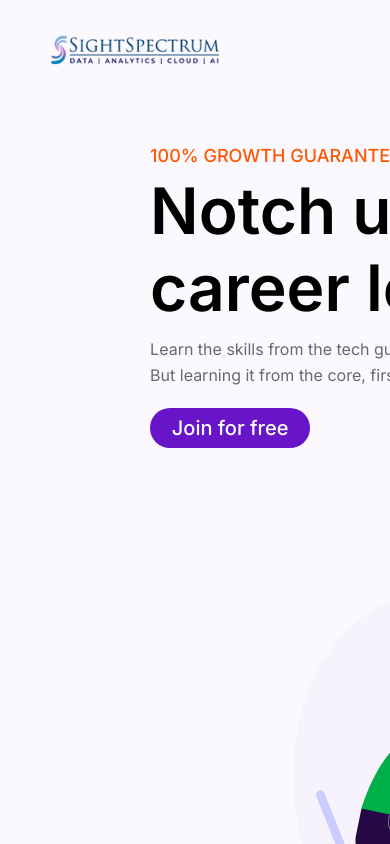
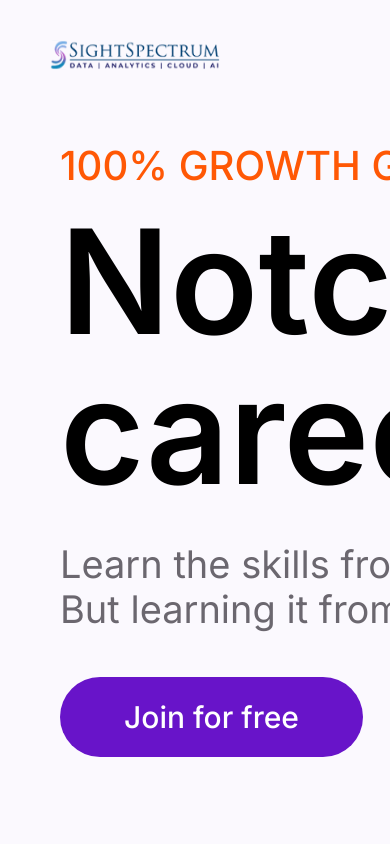
Before and after one commit to Josphine-Swetha23/ssbootcamp, a Next.js app: page / in a window 390 px wide. Shown: the top 844 px of the page. Built offline with nearby package versions, Linux system fonts and the light colour scheme.

Commit message:
adjusted layout for mobile in first section

```diff
--- a/components/navbar/NavBar.jsx
+++ b/components/navbar/NavBar.jsx
@@ -6,7 +6,11 @@ import styles from './navbar.module.css'
 const NavBar = () => {
     return (
         <div className={styles.container} >
-            <img src="sightspectrumlogo.svg" alt="sightspectrumlogo" />
+            <div className={styles.logo}>
+
+                <img className={styles.desktoplogo} src="sightspectrumlogo.svg" alt="sightspectrumlogo" />
+            </div>
+
 
             <div className={styles.wrapper}>
                 <a href="">Courses</a>
--- a/components/navbar/navbar.module.css
+++ b/components/navbar/navbar.module.css
@@ -11,6 +11,11 @@
   align-items: center;
   gap: 20px;
 }
+.desktoplogo {
+  width: 100%;
+  height: 100%;
+}
+
 .wrapper a {
   font-size: 14px;
 
@@ -33,6 +38,10 @@
 }
 
 @media screen and (max-width: 1150px) {
+  .logo {
+    width: 200px;
+    height: 50px;
+  }
   .wrapper a {
     display: none;
   }
--- a/styles/index.module.css
+++ b/styles/index.module.css
@@ -451,6 +451,31 @@
     flex-direction: column;
     align-items: center;
     justify-content: center;
+    gap: 25px;
+  }
+  .wrapper1l {
+    display: flex;
+    flex-direction: column;
+    gap: 25px;
+  }
+  .herobutton {
+    width: 303px;
+    height: 80px;
+    border-radius: 40px;
+    font-size: 30px;
+  }
+  .guaranteetext {
+    font-size: 40px;
+  }
+  .herotitle {
+    font-size: 145px;
+    line-height: 150px;
+    width: 100%;
+  }
+  .herotag {
+    font-size: 38px;
+
+    line-height: 45px;
   }
 
   .wrapper2cards {
```
Also changed, not shown: public/logomobile.svg (added).
